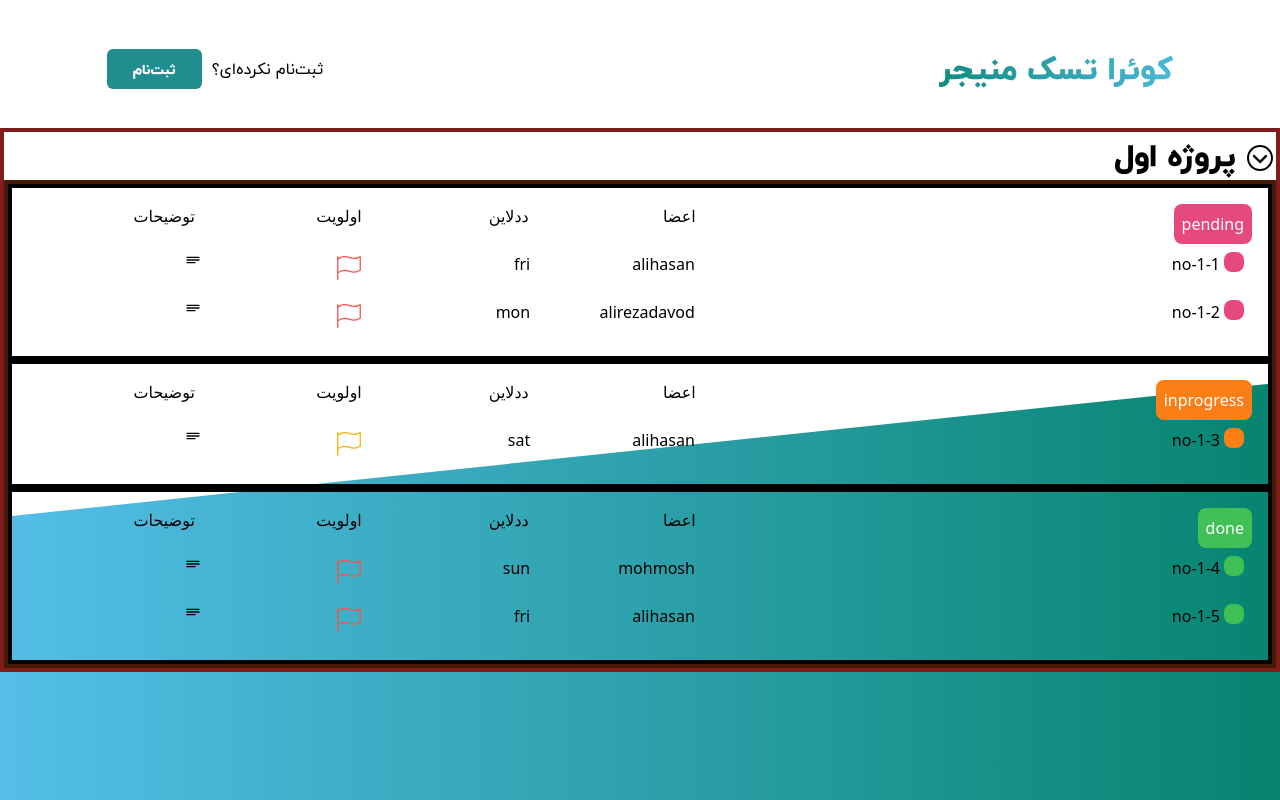
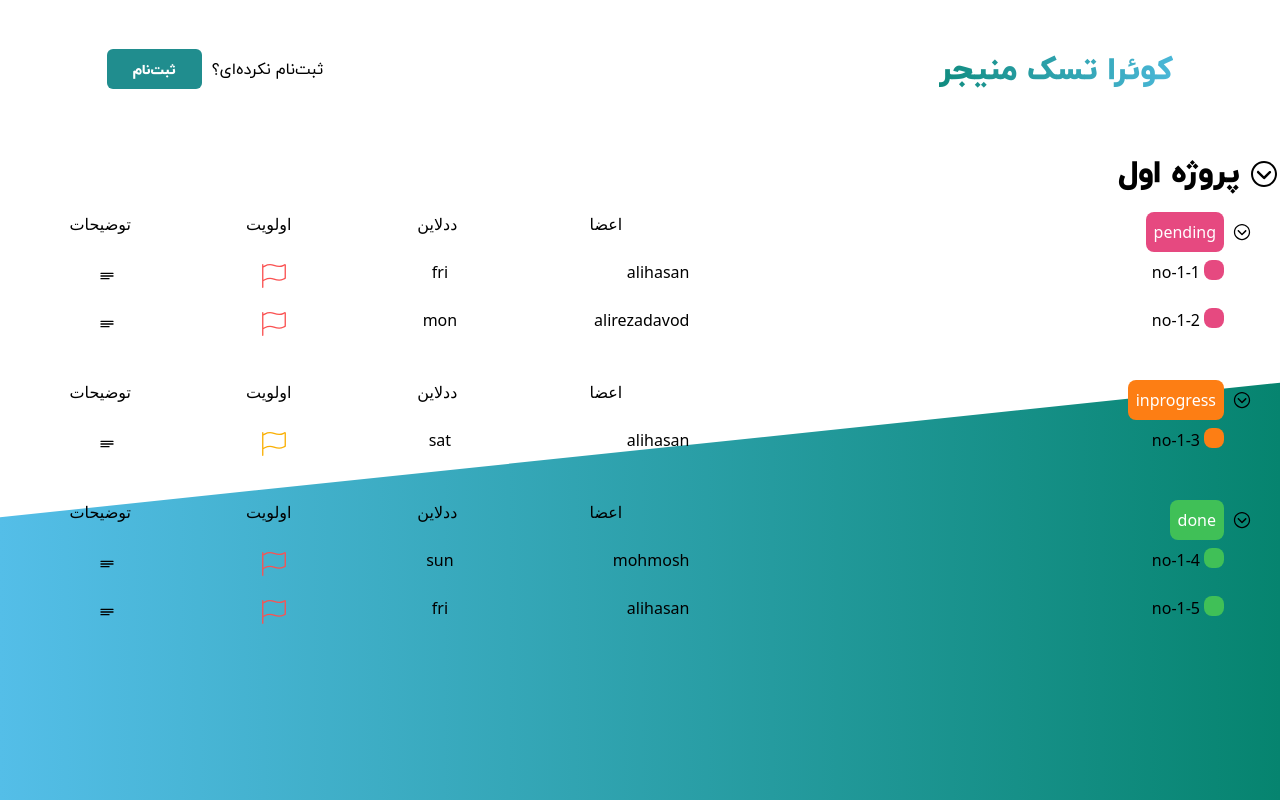
Before and after one commit to fall-Quera-front-end-bootcamp/Group-5, a React (Vite) app: page /Listview in a window 1280 px wide. Both pictures are taken after a click on the element "پروژه اول". Built offline with nearby package versions, Linux system fonts and the light colour scheme.

Commit message:
listview was styled better

```diff
--- a/src/pages/auth/Listview.tsx
+++ b/src/pages/auth/Listview.tsx
@@ -87,14 +87,17 @@ const Listview: React.FC<DataProps> = ({}) => {
     switch (Task_priority) {
       case "high":
         return (
-          <CiFlag1 className="text-red-primary text-heading-l block m-a uto " />
+          <CiFlag1 className="text-red-primary text-heading-l block m-auto " />
         );
       case "low":
-        return <CiFlag1 className="text-yellow-primary text-heading-l" />;
+        return (
+          <CiFlag1 className="text-yellow-primary text-heading-l block m-auto" />
+        );
     }
   };
 
-  const CheckTASKS = (AllTasks: Array[], status: string) => {
+  ///////////// the render tasks function
+  const RenderTASKS = (AllTasks: Array[], status: string) => {
     const ReTasks = AllTasks.filter((CheckTask) => CheckTask.status == status);
     let color = "";
     if (status == "pending") color = "bg-pink-primary";
@@ -104,31 +107,32 @@ const Listview: React.FC<DataProps> = ({}) => {
       return null;
     } else {
       return (
-        <div className=" border-4 border-black p-s">
+        <div className="p-s">
           <div className="flex flex-row">
             <div className="basis-[50%] flex ">
+              <IoIosArrowDropdown className="mt-2.5 ml-2 size-5" />
               <div
                 key={ReTasks[0].status}
                 className={`${color} text-center
                  text-white
                  min-w-min rounded-lg
                  font-heading-l
-                 p-2`}
+                 p-2 `}
               >
                 {ReTasks[0].status}
               </div>
             </div>
-            <span className="basis-[15%]">اعضا</span>
-            <span className="basis-[15%]">ددلاین</span>
-            <span className="basis-[15%]">اولویت</span>
-            <span className="basis-[15%]">توضیحات</span>
+            <span className="basis-[15%] text-center">اعضا</span>
+            <span className="basis-[15%] text-center">ددلاین</span>
+            <span className="basis-[15%] text-center">اولویت</span>
+            <span className="basis-[15%] text-center">توضیحات</span>
           </div>
           {ReTasks.map((task) => {
             return (
               <div key={task.name} className="flex flex-row p-xs">
                 <div className="flex basis-[50%]">
                   <div
-                    className={`rounded-lg w-[20px] h-[20px] cursor-pointer ${color} ml-1`}
+                    className={`rounded-lg w-[20px] h-[20px] cursor-pointer ${color} ml-1 mr-5`}
                   ></div>
                   <div key={task.task_name}>{task.task_name}</div>
                 </div>
@@ -136,17 +140,24 @@ const Listview: React.FC<DataProps> = ({}) => {
                 <div className="basis-[15%]" key={task.peoples}>
                   {task.peoples}
                 </div>
-                <div className=" basis-[15%]" key={task.deadline}>
+                <div className=" basis-[15%] text-center" key={task.deadline}>
                   {task.deadline}
                 </div>
                 <div className=" basis-[15%] flex flex-col" key={task.priority}>
                   {TaskPriority(task.priority)}
                 </div>
                 <div
-                  className=" basis-[15%] overflow-hidden"
+                  className=" basis-[15%] flex flex-col"
                   key={task.description}
                 >
-                  <Popup trigger={<div><CgDetailsMore /></div>} position="right center">
+                  <Popup
+                    trigger={
+                      <div className="block m-auto">
+                        <CgDetailsMore />
+                      </div>
+                    }
+                    position="right center"
+                  >
                     <div>{task.description}</div>
                   </Popup>
                 </div>
@@ -162,7 +173,7 @@ const Listview: React.FC<DataProps> = ({}) => {
     <div key={"contain"} className="max-h-screen overflow-y-auto flex flex-row">
       {mocked_data.map((Projects) => {
         return (
-          <div className=" border-4 border-red-900 w-screen">
+          <div className="w-screen">
             <h2
               key={Projects.project_name}
               onClick={toggleCollapsed}
@@ -175,10 +186,10 @@ const Listview: React.FC<DataProps> = ({}) => {
             </h2>
 
             {collapsed ? null : (
-              <div className="border-4 border-amber-950">
-                {CheckTASKS(Projects.tasks, "pending")}
-                {CheckTASKS(Projects.tasks, "inprogress")}
-                {CheckTASKS(Projects.tasks, "done")}
+              <div className="mr-3">
+                {RenderTASKS(Projects.tasks, "pending")}
+                {RenderTASKS(Projects.tasks, "inprogress")}
+                {RenderTASKS(Projects.tasks, "done")}
               </div>
             )}
           </div>
```
